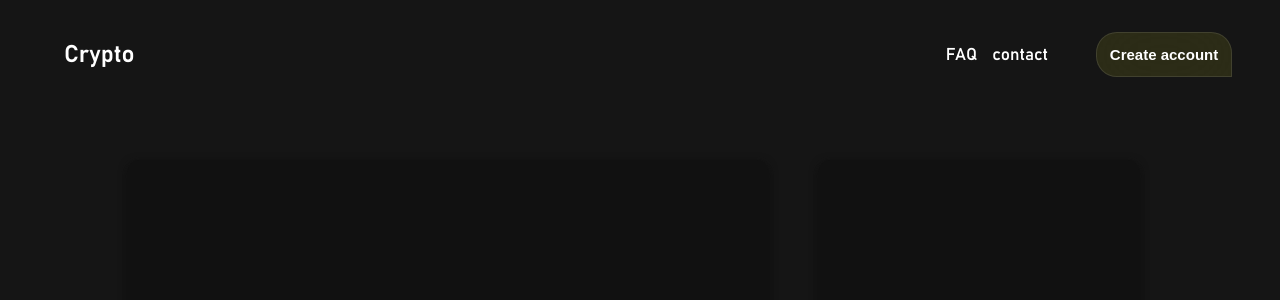
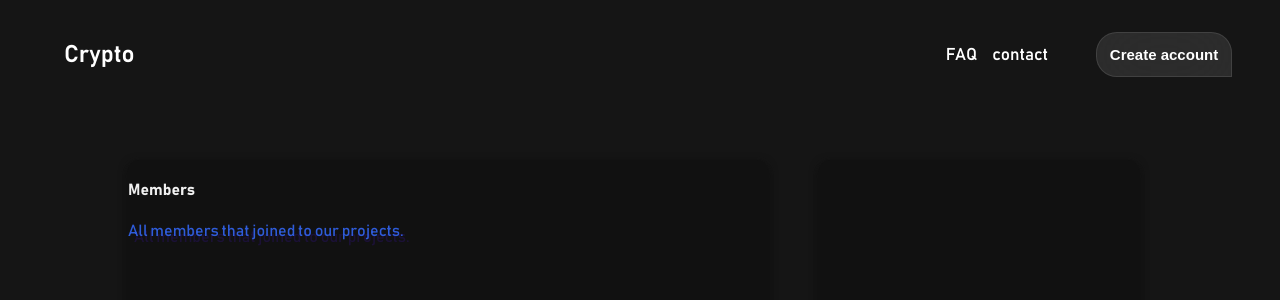
Before and after one commit to Abolfazl181920/Crypto-website, a React (Create React App) app: page /contact in a window 1280 px wide. Shown: the top 300 px of the page. Built offline with nearby package versions, Linux system fonts and the light colour scheme.

Commit message:
add text shadow to text

```diff
--- a/src/Components/Contact/Bar.js
+++ b/src/Components/Contact/Bar.js
@@ -3,7 +3,8 @@ import React from 'react';
 const Bar = () => {
     return (
         <div className="bar">
-
+            <h4>Members</h4>
+            <p>All members that joined to our projects.</p>
         </div>
     )
 }
--- a/src/Components/Header/Header.js
+++ b/src/Components/Header/Header.js
@@ -9,7 +9,9 @@ const Header = () => {
                 <Link to="/contact" style={{ textDecoration: 'none' }}>contact</Link>
                 <button>Create account</button>
             </div>
-            <h2 style={{ position: 'fixed', zIndex: '10' }}>Crypto</h2>
+            <Link to="/">
+                <h2 style={{ position: 'fixed', zIndex: '10' }}>Crypto</h2>
+            </Link>
         </header>
     );
 }
--- a/src/Styles/App.css
+++ b/src/Styles/App.css
@@ -53,8 +53,8 @@ body {
     border-top-left-radius: 1.3rem;
     border-bottom-left-radius: 1.3rem;
     border-top-right-radius: 1.3rem;
-    background-color: rgba(255, 255, 55, 0.1);
-    border: 1px solid rgba(255,255,255,0.1);
+    background-color: rgba(255, 255, 255, 0.1);
+    border: 1px solid rgba(255, 255, 255, 0.1);
     backdrop-filter: blur(30px);
 }
 
@@ -440,6 +440,15 @@ footer span {
     box-shadow: 0 3px 10px #111111, 0 5px 5px #111111;
 }
 
+.bar h4 {
+    color: var(--normalwhite);
+}
+
+.bar p {
+    color: var(--blue);
+    text-shadow: 6px 6px 0px rgba(68, 19, 204, 0.2);
+}
+
 /* Profile.js component */
 .profile {
     height: 50vh;
```
